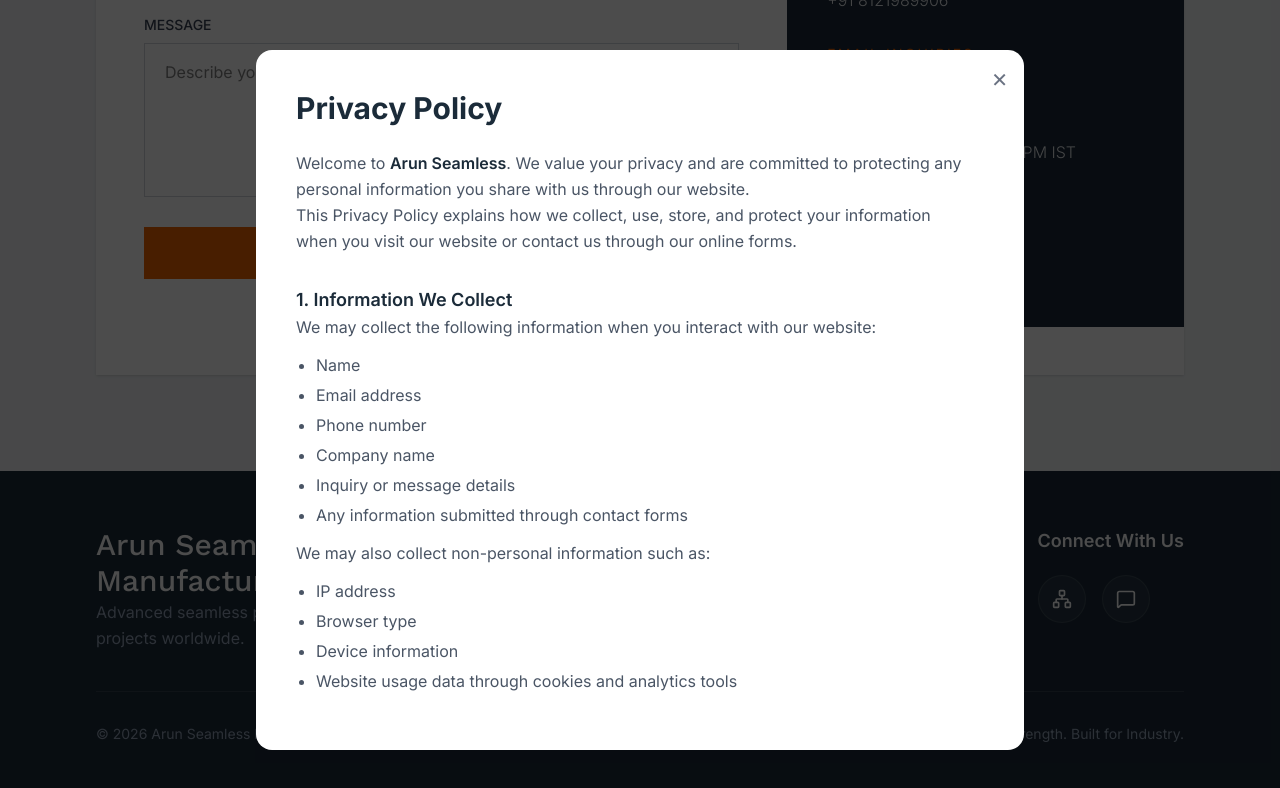
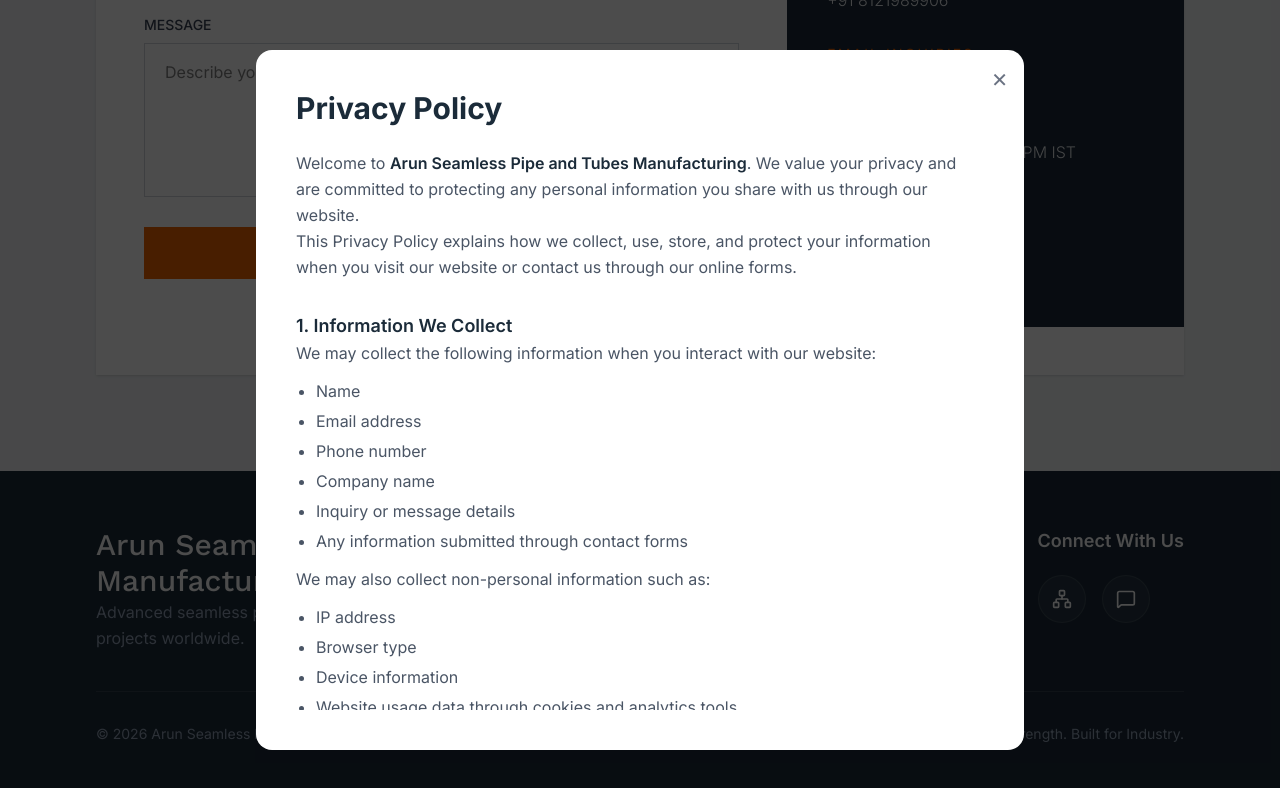
Before and after one commit to suyan-python/pipesandtubes, a React (Vite) app in the folder client/: page / in a window 1280 px wide. Both pictures are taken after a click on the button "Privacy Policy". Shown: the part 4952-5740 px from the top of the page. Built offline with nearby package versions, Linux system fonts and the light colour scheme; a web font is replaced by a local one.

Commit message:
content update

```diff
--- a/client/src/constant/Footer.jsx
+++ b/client/src/constant/Footer.jsx
@@ -112,7 +112,7 @@
                             {/* Intro */}
                             <section>
                                 <p className="text-gray-600">
-                                    Welcome to <span className="font-semibold text-[#1B2B39]">Arun Seamless</span>.
+                                    Welcome to <span className="font-semibold text-[#1B2B39]">Arun Seamless Pipe and Tubes Manufacturing</span>.
                                     We value your privacy and are committed to protecting any personal information you share with us through our website.
                                 </p>
 
```
